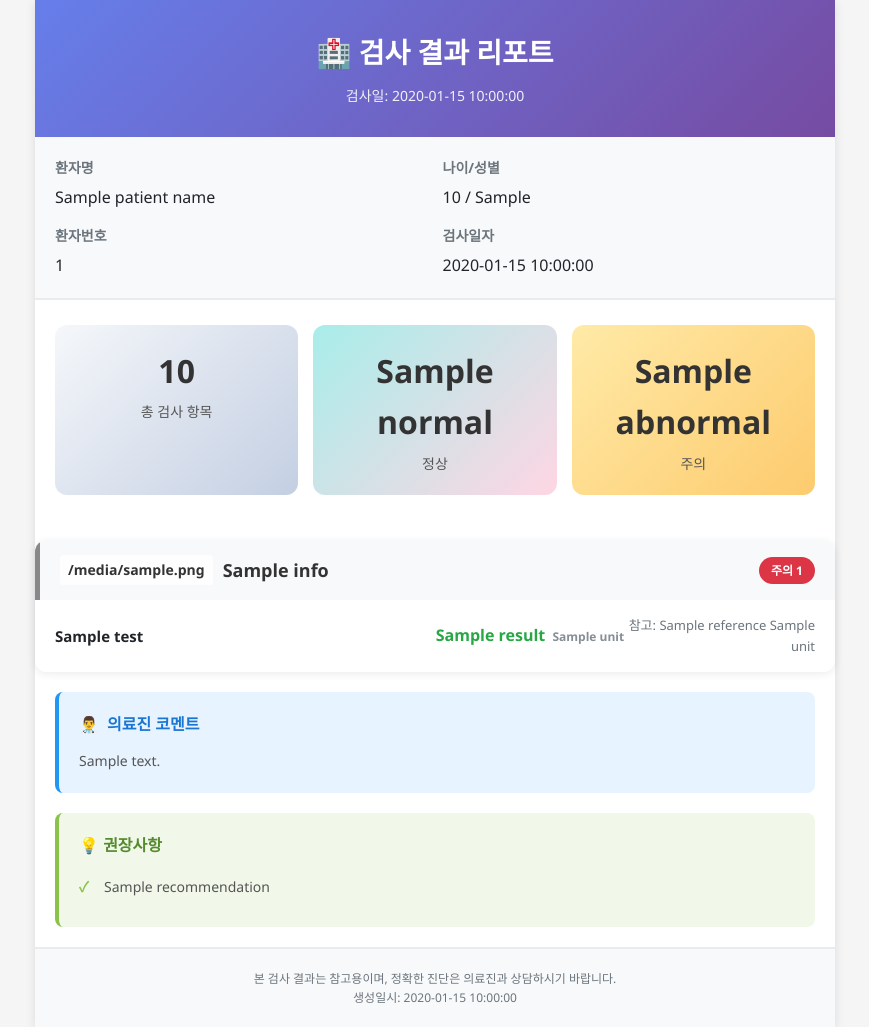
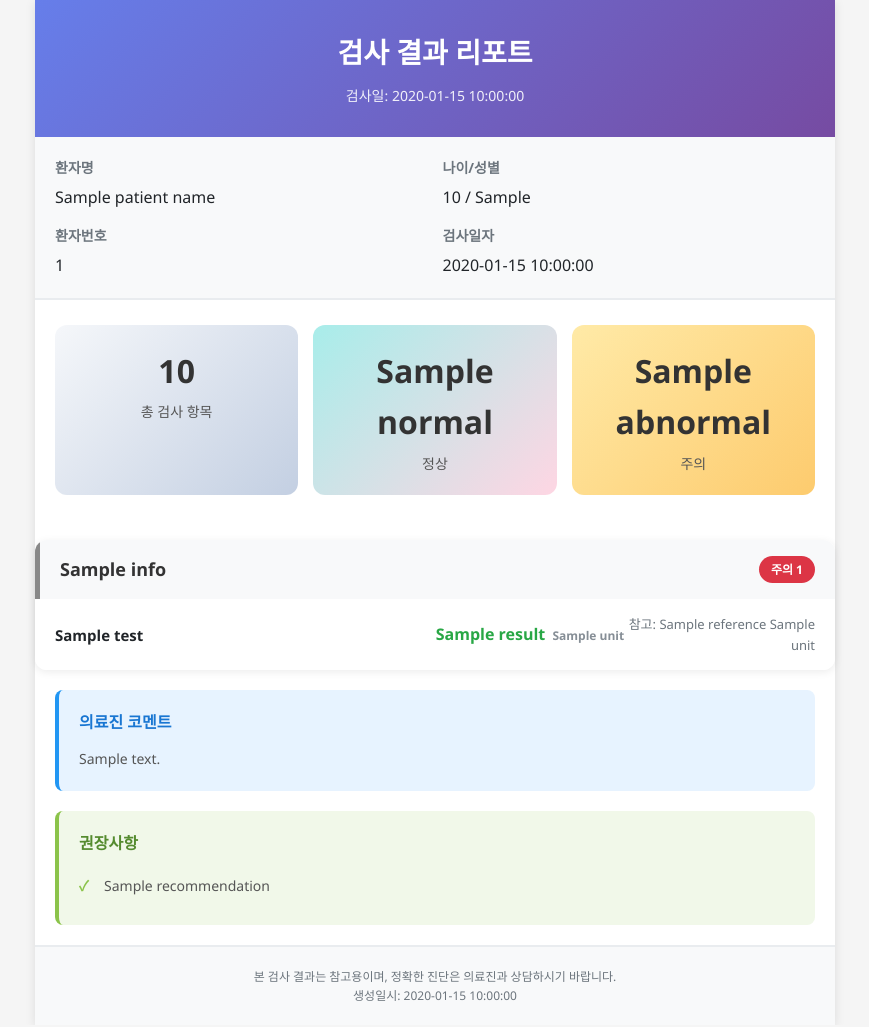
Before and after one commit to gwmaw/-, a Flask app: template src/templates/report_template.html in a window 1280 px wide. Shown: the whole page, without its empty margins (205-1074 px from the left). After the commit the page ends 1001 px from the top, so only its background shows below. Run offline with Flask 3, Linux system fonts and the light colour scheme; the template is opened without the code that fills it: most values are stand-ins (such as "Sample title", 1, 10 or a date in 2020).

Commit message:
fix: 모든 아이콘 제거로 깔끔한 디자인 적용
문제:
- 텍스트 아이콘 [간], [신], [당] 등이 보기 좋지 않음
- 사용자 피드백: 아이콘이 이상하고 보기 싫음

해결:
- 모든 아이콘을 완전히 제거
- 카테고리 이름만 표시하도록 변경
- 깔끔하고 전문적인 레이아웃 유지

제거된 아이콘:
- ✅ 카테고리 헤더의 아이콘 ([간], [신], [당] 등)
- ✅ 헤더의 이모지 (🏥)
- ✅ 이상 소견 알림의 이모지 (⚠️)
- ✅ 의료진 코멘트의 이모지 (👨‍⚕️)
- ✅ 권장사항의 이모지 (💡)

변경사항:
- report_template.html:
  • 카테고리 헤더: 아이콘 제거, 이름만 표시
  • .group-icon CSS: display: none
  • 모든 섹션 제목에서 이모지 제거

테스트 결과:
- PDF 크기: 59KB → 55KB (4KB 감소)
- 모든 카테고리 정상 표시 ✅
- 깔끔한 텍스트 전용 디자인 ✅
- 한글 폰트 완벽 렌더링 ✅
- 왼쪽 컬러 바(border-left)로 카테고리 구분 유지 ✅

```diff
--- a/src/templates/report_template.html
+++ b/src/templates/report_template.html
@@ -154,12 +154,7 @@
         }
 
         .group-icon {
-            font-size: 14px;
-            font-weight: bold;
-            background: rgba(255, 255, 255, 0.9);
-            padding: 4px 8px;
-            border-radius: 4px;
-            color: #333;
+            display: none; /* 아이콘 숨김 */
         }
 
         .group-title {
@@ -379,7 +374,7 @@
     <div class="report-container">
         <!-- 헤더 -->
         <div class="report-header">
-            <h1>🏥 검사 결과 리포트</h1>
+            <h1>검사 결과 리포트</h1>
             <div class="report-date">검사일: {{ report_date }}</div>
         </div>
 
@@ -424,10 +419,10 @@
 
             {% if summary.abnormal > 0 %}
             <div class="abnormal-alert">
-                <h3>⚠️ 주의가 필요한 항목</h3>
+                <h3>주의가 필요한 항목</h3>
                 <ul>
                     {% for group in summary.abnormal_groups %}
-                    <li>{{ group.icon }} {{ group.name }}: {{ group.count }}개 항목</li>
+                    <li>{{ group.name }}: {{ group.count }}개 항목</li>
                     {% endfor %}
                 </ul>
             </div>
@@ -438,7 +433,6 @@
         {% for group_key, group_data in grouped_tests.items() %}
         <div class="test-group {% if group_key == 'urine' %}urine-group{% endif %}">
             <div class="group-header" style="border-left-color: {{ group_data.info.color }};">
-                <span class="group-icon">{{ group_data.info.icon }}</span>
                 <span class="group-title">{{ group_data.info.name }}</span>
                 {% if group_data.abnormal_count > 0 %}
                 <span class="group-badge">주의 {{ group_data.abnormal_count }}</span>
@@ -473,7 +467,6 @@
         {% if doctor_comment %}
         <div class="doctor-comment">
             <h3>
-                <span>👨‍⚕️</span>
                 <span>의료진 코멘트</span>
             </h3>
             <p>{{ doctor_comment }}</p>
@@ -482,7 +475,7 @@
 
         <!-- 권장사항 -->
         <div class="recommendations">
-            <h3>💡 권장사항</h3>
+            <h3>권장사항</h3>
             <ul>
                 {% for recommendation in recommendations %}
                 <li>{{ recommendation }}</li>
```
